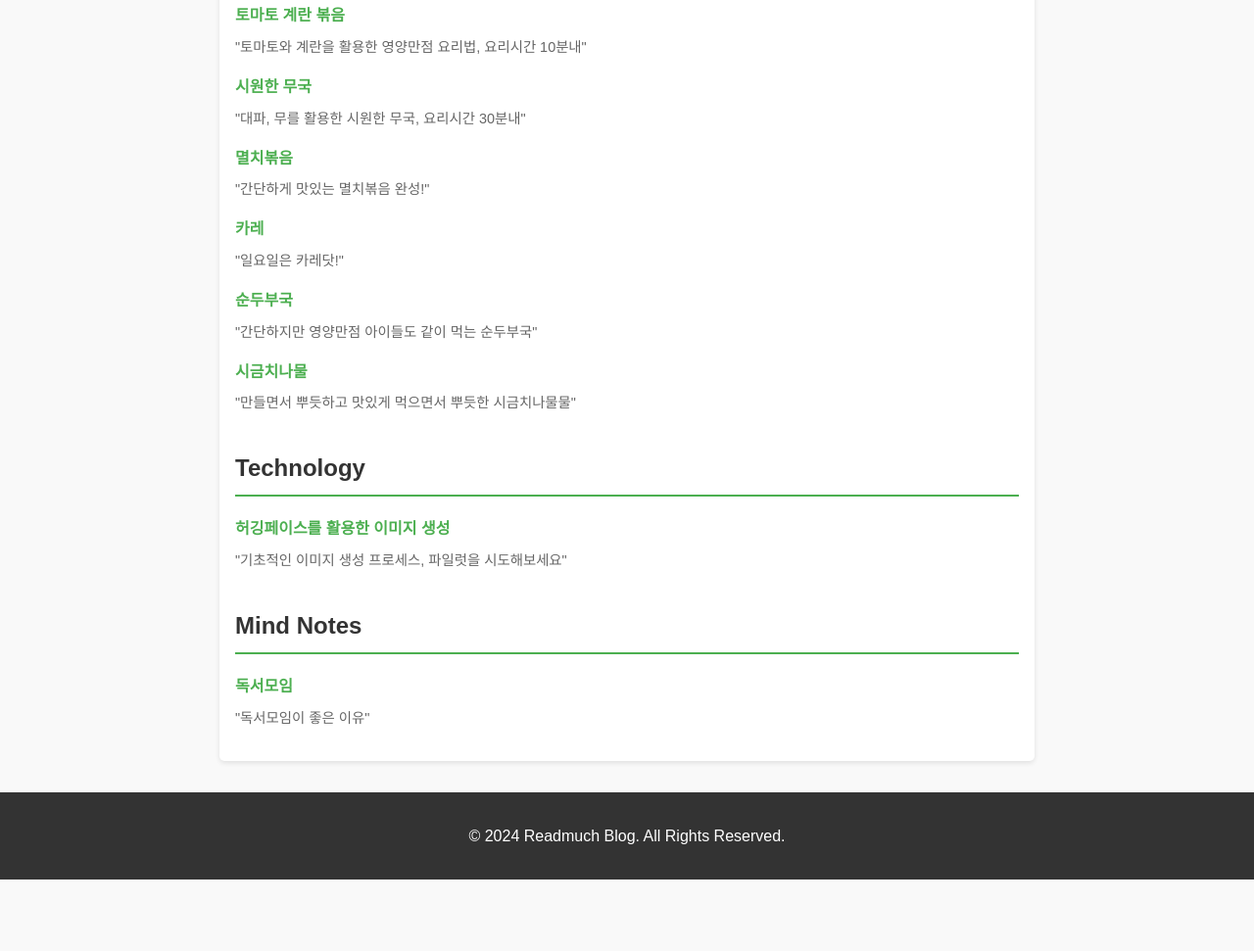
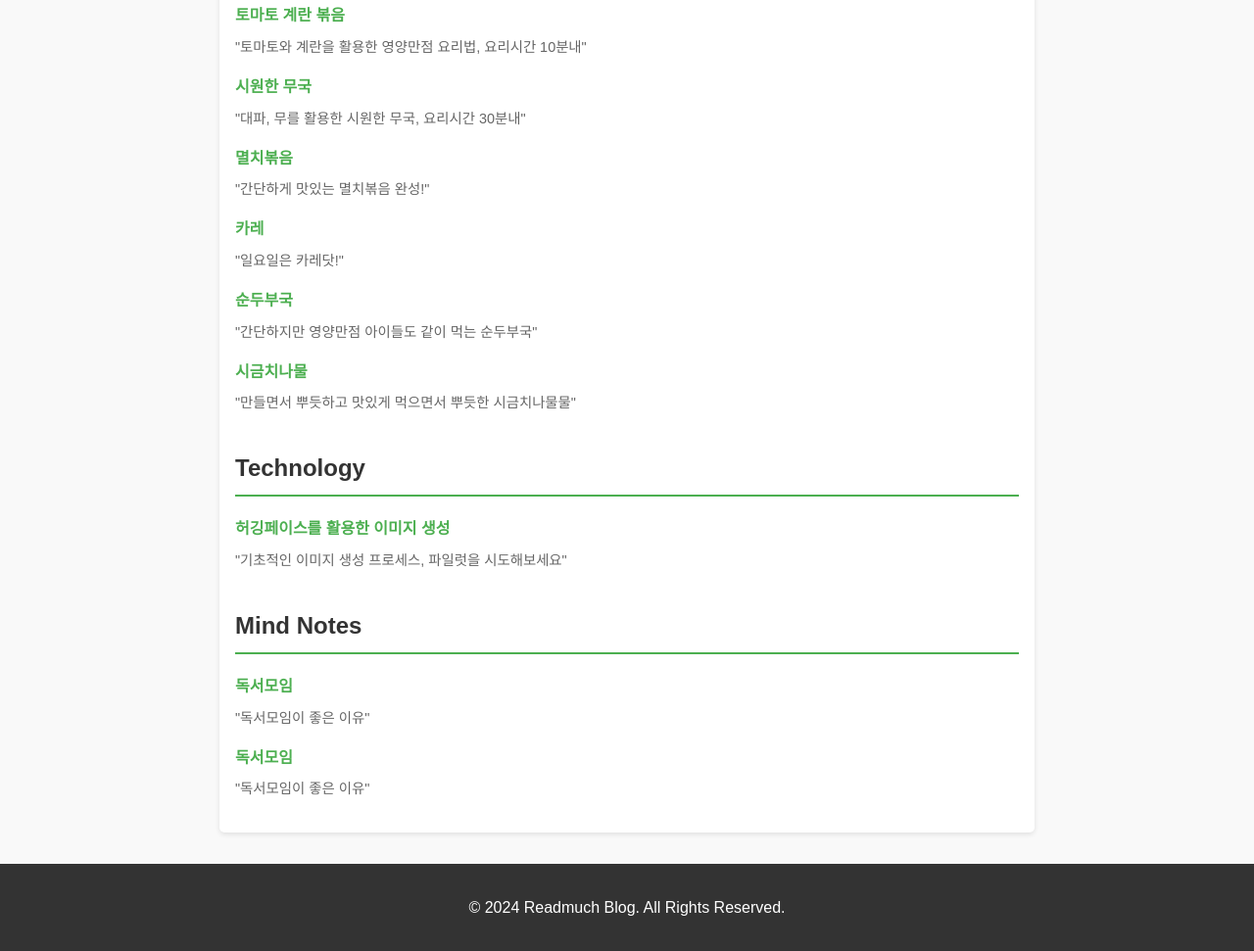
Before and after one commit to readmuch/readmuch.github.io, a plain HTML site: page index.html in a window 1280 px wide. Shown: the part 1027-1998 px from the top of the page at 98% size. Before the commit the page ends 1925 px from the top, so only its background shows below. Drawn offline with Linux system fonts and the light colour scheme.

```diff
--- a/index.html
+++ b/index.html
@@ -177,6 +177,10 @@
                     <a href="/MindNotes/bookclub.html">독서모임</a>
                     <p>"독서모임이 좋은 이유"</p>
                 </li>
+                <li>
+                    <a href="/MindNotes/bookclub.html">독서모임</a>
+                    <p>"독서모임이 좋은 이유"</p>
+                </li>
             </ul>
         </section>
     </div>
```
Also changed, not shown: MindNotes/bookclub.html (+4 -1 lines).
